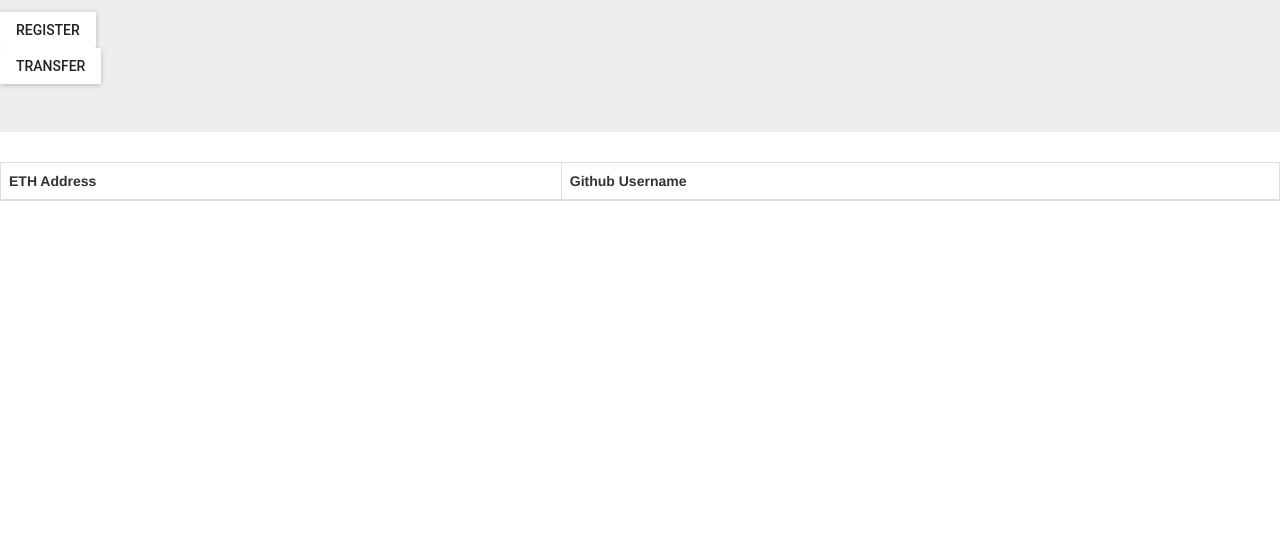
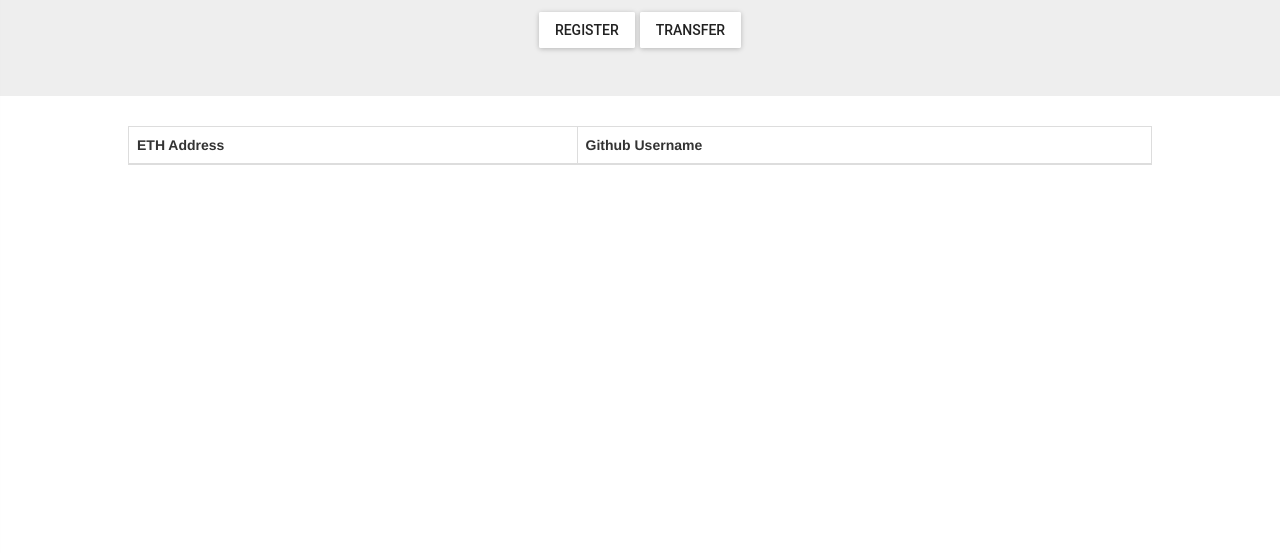
Before and after one commit to yondonfu/GHRegistry, a plain HTML site: page index.html in a window 1280 px wide. Shown: the part 244-800 px from the top of the page. Drawn offline with nearby package versions, Linux system fonts and the light colour scheme; the site is published under a folder, as on GitHub Pages, so addresses that start at the root find nothing.

Commit message:
Moved style.css into base directory

```diff
--- a/index.html
+++ b/index.html
@@ -5,7 +5,7 @@
     <meta name="viewport" content="width=device-width, initial-scale=1.0"/>
     <title>Github Identity Registry</title>
     <link href="https://maxcdn.bootstrapcdn.com/bootstrap/latest/css/bootstrap.min.css" rel="stylesheet">
-    <link href="/css/style.css" rel="stylesheet"/>
+    <link href="style.css" rel="stylesheet"/>
   </head>
   <body>
     <div id="app"></div>
```
Also changed, not shown: style.css (renamed from css/style.css).
